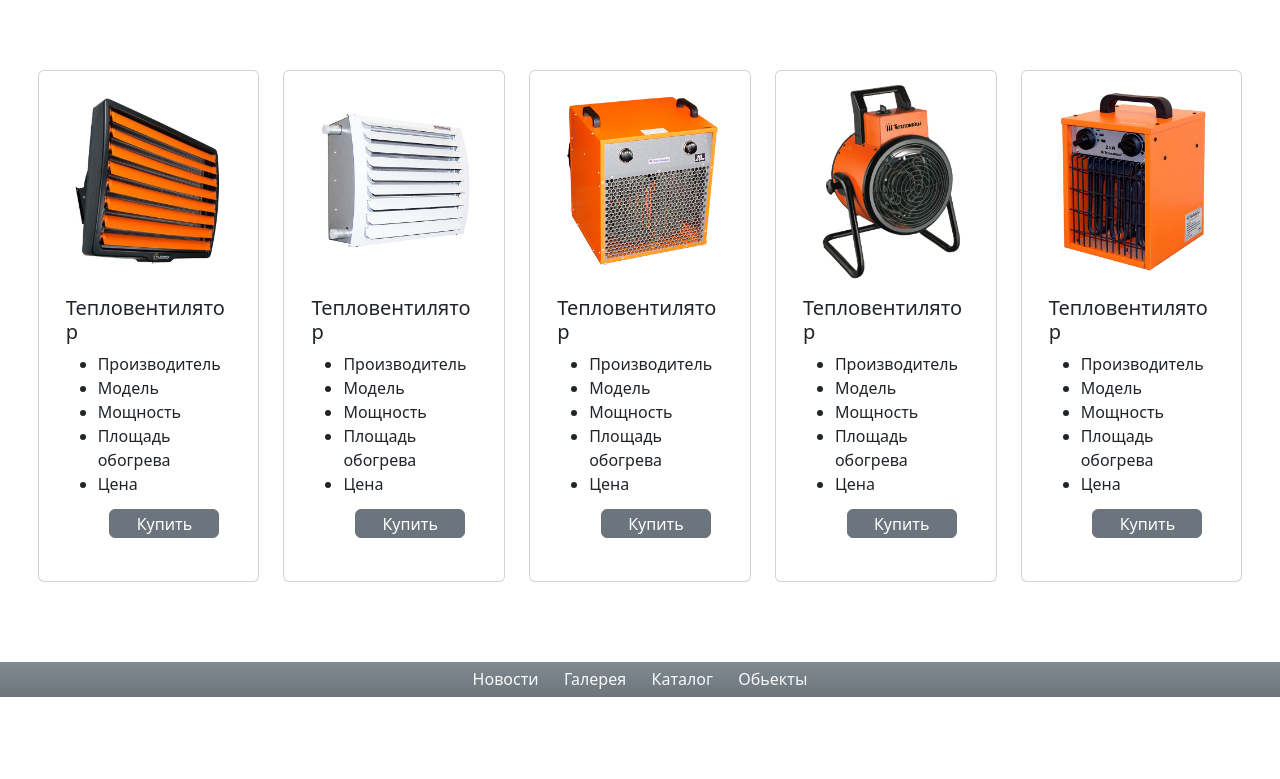
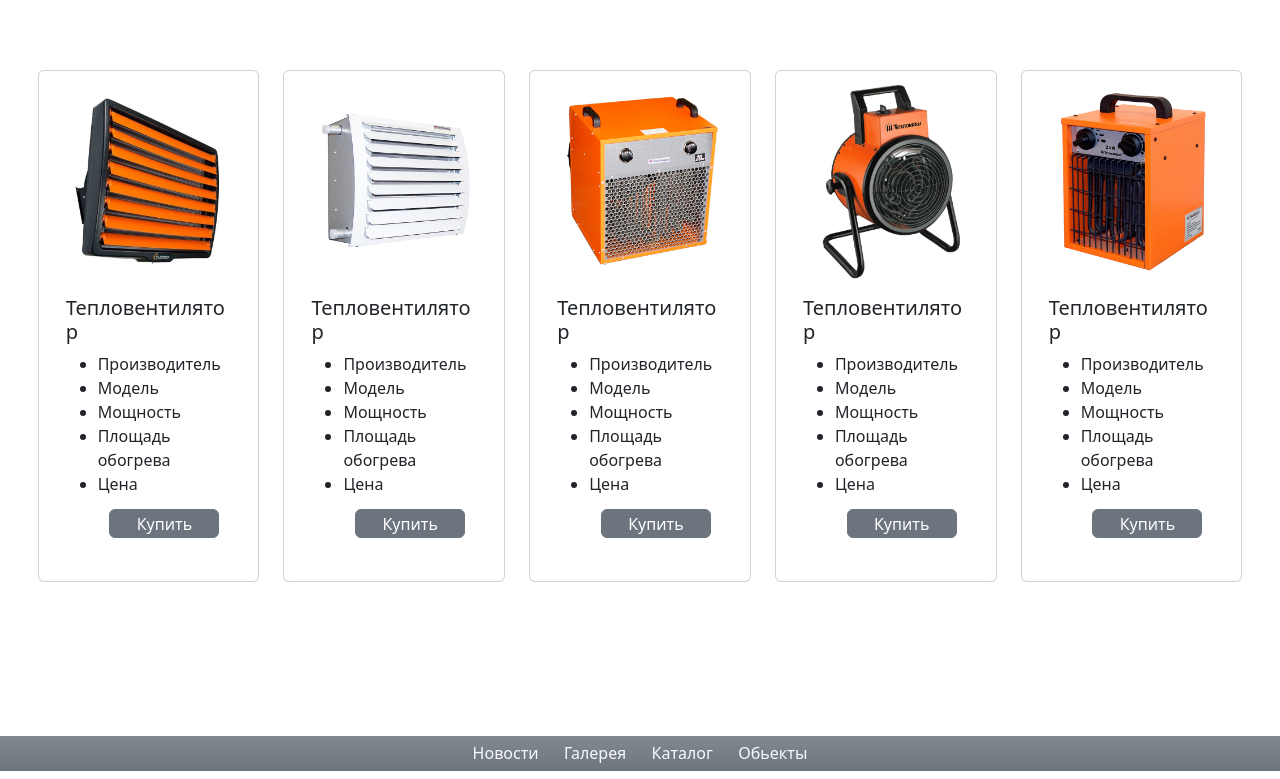
Before and after one commit to MercurySon47/Project, a plain HTML site: page index.html in a window 1280 px wide. Shown: the part 153-932 px from the top of the page. Before the commit the page ends 858 px from the top, so only its background shows below. Drawn offline with nearby package versions, Linux system fonts and the light colour scheme.

Commit message:
Update index.html

```diff
--- a/index.html
+++ b/index.html
@@ -56,7 +56,7 @@
 
   </h1>
   <br>
-  <div style="margin-inline: 2%;" class="row row-cols-1 row-cols-md-5 g-4">
+  <div style="margin-inline: 2%; height: 610px;" class="row row-cols-1 row-cols-md-5 g-4">
     <div class="col">
       <div class="card scale">
         <img src="./img/5.jpg" class="card-img-top img_card" alt="...">
```
